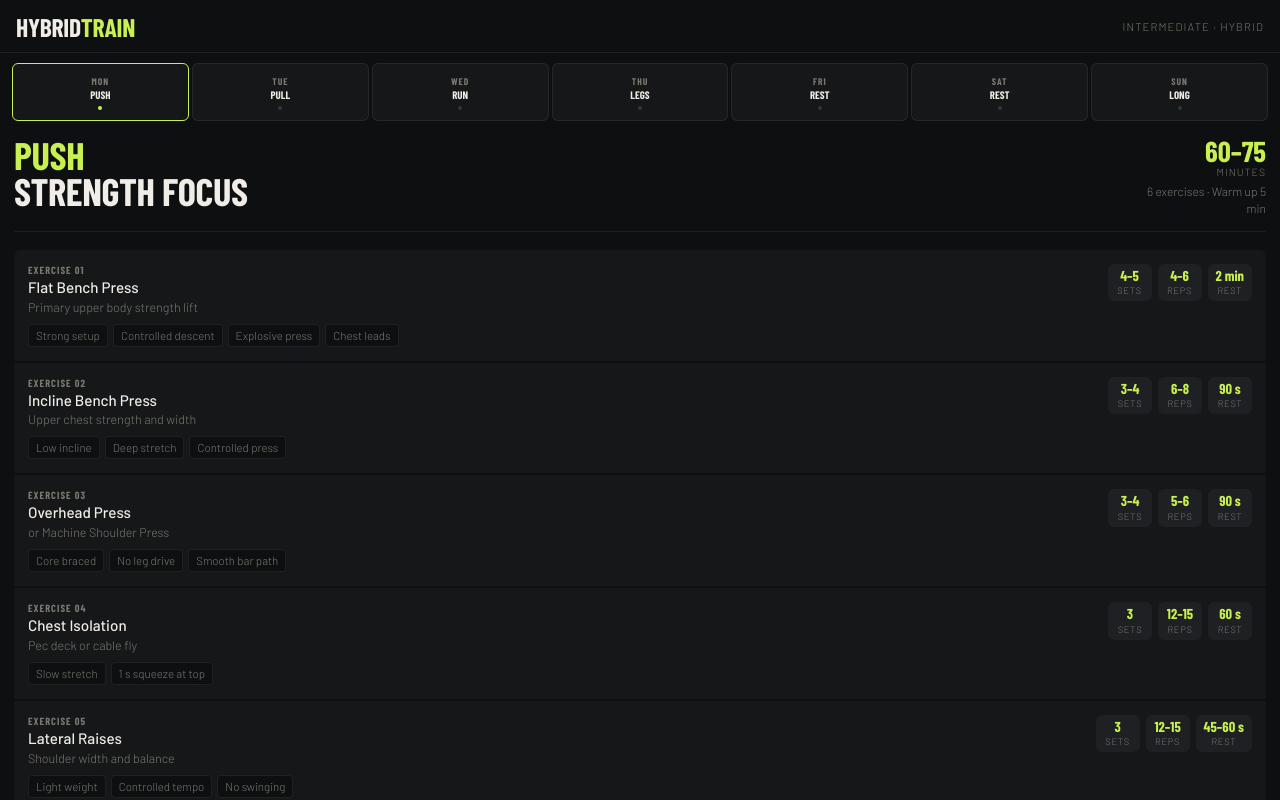
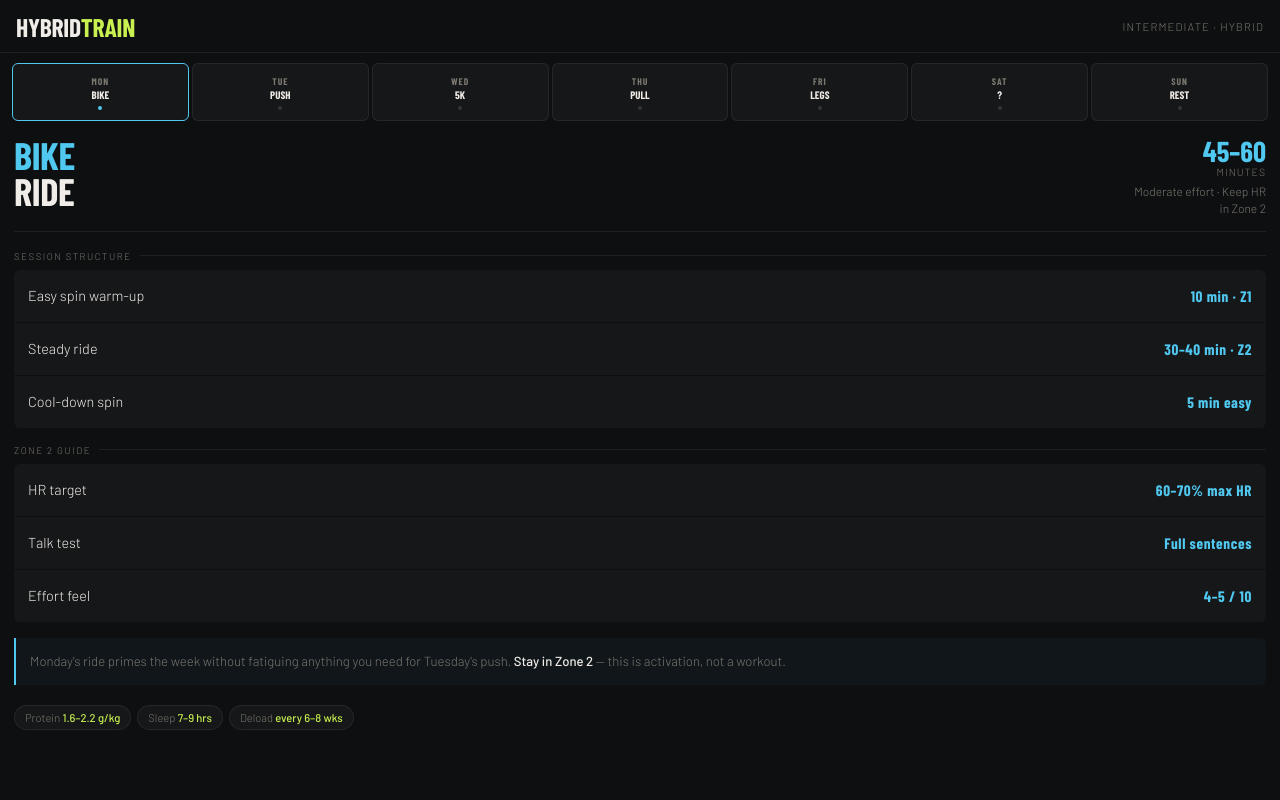
Before and after one commit to funstuff-creator256/hybrid-training-plan, a plain HTML site: page index.html in a window 1280 px wide. Drawn offline with nearby package versions, Linux system fonts and the light colour scheme; a web font is replaced by a local one.

Commit message:
Update index.html

```diff
--- a/index.html
+++ b/index.html
@@ -418,10 +418,28 @@
 <script>
 const days = [
   {
-    id:'mon', name:'Mon', label:'Push', type:'strength',
+    id:'mon', name:'Mon', label:'Bike', type:'cardio',
+    title:['Bike','Ride'], duration:'45–60',
+    meta:'Moderate effort · Keep HR in Zone 2',
+    tip:'Monday\'s ride primes the week without fatiguing anything you need for Tuesday\'s push. <strong>Stay in Zone 2</strong> — this is activation, not a workout.',
+    sections:[
+      {title:'Session structure', exercises:[
+        {name:'Easy spin warm-up', detail:'10 min · Z1'},
+        {name:'Steady ride', detail:'30–40 min · Z2'},
+        {name:'Cool-down spin', detail:'5 min easy'},
+      ]},
+      {title:'Zone 2 guide', exercises:[
+        {name:'HR target', detail:'60–70% max HR'},
+        {name:'Talk test', detail:'Full sentences'},
+        {name:'Effort feel', detail:'4–5 / 10'},
+      ]},
+    ]
+  },
+  {
+    id:'tue', name:'Tue', label:'Push', type:'strength',
     title:['Push','Strength Focus'], duration:'60–75',
-    meta:'6 exercises · Warm up 5 min',
-    tip:'<strong>Heavy compounds first</strong> while CNS is fresh. Keep isolation work controlled — no momentum.',
+    meta:'6 exercises · Chest, shoulders, triceps',
+    tip:'<strong>Compounds first</strong> while CNS is fresh — 4×6–10 on the big lifts. Isolation work is controlled, no momentum.',
     exercises:[
       {num:'01', name:'Flat Bench Press', alt:'Primary upper body strength lift', sets:'4–5', reps:'4–6', rest:'2 min', focus:['Strong setup','Controlled descent','Explosive press','Chest leads']},
       {num:'02', name:'Incline Bench Press', alt:'Upper chest strength and width', sets:'3–4', reps:'6–8', rest:'90 s', focus:['Low incline','Deep stretch','Controlled press']},
@@ -432,10 +450,29 @@ const days = [
     ]
   },
   {
-    id:'tue', name:'Tue', label:'Pull', type:'strength',
+    id:'wed', name:'Wed', label:'5K', type:'cardio',
+    title:['5K','Run'], duration:'25–40',
+    meta:'Easy to moderate pace · Focus on time-on-feet',
+    tip:'Placed between two strength days — <strong>keep the pace honest, not a race effort</strong>. This shouldn\'t blunt Thursday\'s pull session.',
+    sections:[
+      {title:'Session structure', exercises:[
+        {name:'Dynamic warm-up', detail:'5 min · Leg swings, high knees'},
+        {name:'5K run', detail:'Easy to moderate pace'},
+        {name:'Cool-down walk', detail:'3–5 min'},
+        {name:'Static stretch', detail:'5 min'},
+      ]},
+      {title:'Pace guide', exercises:[
+        {name:'Effort feel', detail:'5–6 / 10'},
+        {name:'Talk test', detail:'Short sentences OK'},
+        {name:'Goal', detail:'Consistent pace, not fast'},
+      ]},
+    ]
+  },
+  {
+    id:'thu', name:'Thu', label:'Pull', type:'strength',
     title:['Pull','Strength Focus'], duration:'60–75',
-    meta:'6 exercises · Warm up 5 min',
-    tip:'<strong>Drive elbows, not hands</strong> on all pulls. The biceps are a finisher — don\'t let them take over.',
+    meta:'6 exercises · Back, biceps, rear delts',
+    tip:'<strong>Pull-ups and rows anchor this session.</strong> Drive elbows down and back — not hands. Biceps are a finisher, don\'t let them take over.',
     exercises:[
       {num:'01', name:'Pull Ups', alt:'or Lat Pulldown', sets:'4–5', reps:'4–6', rest:'2 min', focus:['Drive elbows down','Full stretch at top','No momentum']},
       {num:'02', name:'Chest Supported Row', alt:'or Barbell Row', sets:'4–5', reps:'4–6', rest:'2 min', focus:['Neutral spine','Strong scapular squeeze']},
@@ -446,107 +483,79 @@ const days = [
     ]
   },
   {
-    id:'wed', name:'Wed', label:'Run', type:'cardio',
-    title:['Run','Long Slow Run'], duration:'50–70',
-    meta:'Dynamic warm-up 5 min · Leg swings, high knees',
-    tip:'<strong>Stay easy</strong> — legs need to be ready for Thursday\'s leg day.',
-    sections:[
-      {title:'Session structure', exercises:[
-        {name:'Warm-up jog', detail:'5 min easy'},
-        {name:'Long slow run', detail:'40–55 min · Z2'},
-        {name:'Cool-down walk', detail:'5 min'},
-        {name:'Static stretch', detail:'5 min'},
-      ]},
-      {title:'Pace guide', exercises:[
-        {name:'Talk test', detail:'Full sentences'},
-        {name:'Effort feel', detail:'4–5 / 10'},
-        {name:'Target HR', detail:'180 − age'},
-      ]},
-    ]
-  },
-  {
-    id:'thu', name:'Thu', label:'Legs', type:'strength',
+    id:'fri', name:'Fri', label:'Legs', type:'strength',
     title:['Legs','Strength Focus'], duration:'60–70',
-    meta:'5 exercises · Warm up 5 min',
-    tip:'<strong>Hip hinge on the RDL</strong> — don\'t rush the eccentric. Let the hamstrings stretch fully.',
+    meta:'5 exercises · Squat, hinge, unilateral',
+    tip:'<strong>Big fuel and sleep tonight</strong> — Saturday is your buffer. If you choose cardio Saturday, keep it low impact. Save hard runs for Wednesday when legs are fresh.',
     exercises:[
-      {num:'01', name:'Romanian Deadlift', alt:'Posterior chain strength', sets:'4', reps:'5–8', rest:'2 min', focus:['Hip hinge','Hamstring stretch','Neutral spine','Don\'t rush eccentric']},
-      {num:'02', name:'Leg Press', alt:'Primary quad compound', sets:'4', reps:'6–10', rest:'2 min', focus:['Full depth under control','Drive through mid foot and heels','No aggressive lockout']},
-      {num:'03', name:'Leg Extension Machine', alt:'Quad isolation', sets:'3', reps:'10–15', rest:'60–90 s', focus:['1 s squeeze at top','Slow controlled lowering']},
+      {num:'01', name:'Back Squat', alt:'Primary quad strength', sets:'4–5', reps:'4–6', rest:'2 min', focus:['Brace hard','Full depth','Drive knees out','Chest up']},
+      {num:'02', name:'Romanian Deadlift', alt:'Posterior chain strength', sets:'4', reps:'5–8', rest:'2 min', focus:['Hip hinge','Hamstring stretch','Neutral spine','Don\'t rush eccentric']},
+      {num:'03', name:'Bulgarian Split Squat', alt:'Unilateral quad and glute', sets:'3', reps:'8–10 ea.', rest:'90 s', focus:['Front foot loaded','Upright torso','Control the descent']},
       {num:'04', name:'Leg Curl Machine', alt:'Hamstring isolation', sets:'3', reps:'10–15', rest:'60–90 s', focus:['Full range of motion','Strong squeeze','No momentum']},
       {num:'05', name:'Standing Calf Raises', alt:'', sets:'4', reps:'12–20', rest:'45–60 s', focus:['Full stretch at bottom','Pause at top']},
     ]
   },
   {
-    id:'fri', name:'Fri', label:'Rest', type:'rest',
-    title:['Full','Rest'], duration:'—', meta:'No training',
-    rest:true,
-    restCards:[
-      {icon:'😴', title:'Sleep', desc:'Aim for 8+ hours tonight'},
-      {icon:'🥩', title:'Eat well', desc:'Protein + carbs to refuel from the week'},
-      {icon:'💧', title:'Hydrate', desc:'Especially ahead of Sunday\'s long session'},
-    ],
-    tip:'Friday rest sets you up for a quality Sunday. <strong>Don\'t add junk volume.</strong>'
+    id:'sat', name:'Sat', label:'?', type:'optional',
+    title:['Cardio','or Rest'], duration:'0–60', meta:'Optional · Listen to your body',
+    optional: true,
+    satData: {
+      ride: {
+        title:['Easy','Bike Ride'], duration:'30–45', meta:'Low impact · Legs still loaded from Friday',
+        sections:[
+          {title:'Session structure', exercises:[
+            {name:'Easy spin', detail:'30–45 min · Z1–2'},
+            {name:'Keep it mellow', detail:'No hard efforts'},
+          ]},
+        ],
+        tip:'<strong>Best choice after Friday legs.</strong> Easy cycling flushes the legs without adding stress. Keep HR under 65% max.'
+      },
+      run: {
+        title:['Easy','Run'], duration:'20–30', meta:'Only if legs feel good',
+        sections:[
+          {title:'Session structure', exercises:[
+            {name:'Easy jog only', detail:'20–30 min · Z1–2'},
+            {name:'Stop if legs are heavy', detail:'Rest is the better call'},
+          ]},
+        ],
+        tip:'<strong>Only run if legs genuinely feel good.</strong> An easy bike is safer here — save quality run efforts for Wednesday.'
+      },
+      rest: {
+        title:['Full','Rest'], duration:'—', meta:'Best if legs are sore',
+        sections:[
+          {title:'Recovery', exercises:[
+            {name:'Foam roll', detail:'Quads, hamstrings, glutes'},
+            {name:'Easy walk', detail:'10–20 min optional'},
+            {name:'Stretch', detail:'Hips, ankles, thoracic'},
+          ]},
+        ],
+        tip:'<strong>Rest is the smart call</strong> if legs are sore from Friday. Sunday is full rest — two easy days sets up a strong week ahead.'
+      }
+    }
   },
   {
-    id:'sat', name:'Sat', label:'Rest', type:'rest',
-    title:['Full','Rest'], duration:'—', meta:'No training',
-    rest:true,
+    id:'sun', name:'Sun', label:'Rest', type:'rest',
+    title:['Full','Rest'], duration:'—', meta:'Recovery · Light walk or stretching only',
+    rest: true,
     restCards:[
-      {icon:'🚶', title:'Easy walk', desc:'20–30 min max — very low intensity only'},
-      {icon:'🔄', title:'Foam roll', desc:'Legs and upper back'},
-      {icon:'🧘', title:'Stretch', desc:'Hips, thoracic spine, ankles'},
+      {icon:'😴', title:'Sleep', desc:'Prioritise sleep Fri–Sun to absorb the week\'s load'},
+      {icon:'🚶', title:'Light walk', desc:'10–20 min easy walk if you want to move'},
+      {icon:'🧘', title:'Stretching', desc:'Hips, thoracic spine, calves — nothing intense'},
     ],
-    tip:'Two rest days before Sunday means <strong>genuinely fresh legs</strong> for the long session.'
-  },
-  {
-    id:'sun', name:'Sun', label:'Long', type:'cardio',
-    title:['Long','Session'], duration:'60–90', meta:'Alternate each week',
-    tip:'<strong>Zone 2 is the goal</strong> — both ride and run build your aerobic engine. Resist going hard.',
-    sunData: {
-      ride: {
-        title:['Long','Ride'], duration:'60–90', meta:'Indoor or outdoor · Week A',
-        sections:[
-          {title:'Session structure', exercises:[
-            {name:'Easy spin warm-up', detail:'10 min · Z2'},
-            {name:'Steady endurance block', detail:'45–65 min · Z2–3'},
-            {name:'Cool-down spin', detail:'10 min easy'},
-          ]},
-          {title:'Optional finisher', exercises:[
-            {name:'Sprint efforts', detail:'4 × 20 s all-out'},
-          ]},
-        ],
-        tip:'<strong>Zone 2 builds mitochondrial density</strong> — the engine of hybrid performance. Resist going hard.'
-      },
-      run: {
-        title:['Long','Run'], duration:'60–80', meta:'Easy aerobic effort · Week B',
-        sections:[
-          {title:'Session structure', exercises:[
-            {name:'Warm-up jog', detail:'5 min easy'},
-            {name:'Long slow run', detail:'50–65 min · Z2'},
-            {name:'Cool-down walk', detail:'5–10 min'},
-            {name:'Static stretch', detail:'5 min'},
-          ]},
-          {title:'Pace guide', exercises:[
-            {name:'Talk test', detail:'Full sentences, no gasping'},
-            {name:'Effort feel', detail:'4–5 / 10'},
-            {name:'Target HR', detail:'180 − age'},
-          ]},
-        ],
-        tip:'Week B long run. <strong>Wednesday\'s run builds the base</strong> that makes this feel manageable.'
-      }
-    }
+    tip:'<strong>3 strength + 2–3 cardio sessions is solid weekly volume.</strong> Full rest Sunday means you start Monday\'s ride properly recovered.'
   },
 ];
 
 let activeDay = 'mon';
-let sunMode = 'ride'; // 'ride' or 'run'
+let sunMode = 'ride';
+let satMode = 'ride';
 
 function setDay(id) { activeDay = id; renderAll(); }
 function setSunMode(m) { sunMode = m; renderAll(); }
+function setSatMode(m) { satMode = m; renderAll(); }
 
-function ac(type) { return type==='cardio'?'blue':type==='rest'?'gray':''; }
-function hl(type) { return type==='cardio'?'hl-blue':type==='rest'?'hl-gray':'hl'; }
+function ac(type) { return type==='cardio'||type==='optional'?'blue':type==='rest'?'gray':''; }
+function hl(type) { return type==='cardio'||type==='optional'?'hl-blue':type==='rest'?'hl-gray':'hl'; }
 
 function renderExercises(d, a) {
   if (d.exercises) {
@@ -587,9 +596,13 @@ function renderExercises(d, a) {
     </div>`).join('');
 }
 
+function btnStyle(active, color) {
+  return `font-family:'Barlow Condensed',sans-serif;font-size:0.78rem;font-weight:700;letter-spacing:0.06em;text-transform:uppercase;padding:7px 12px;border:1px solid ${active?color:'var(--border2)'};background:${active?color:'transparent'};color:${active?'#0e0f11':'var(--muted)'};border-radius:4px;cursor:pointer;min-height:36px;`;
+}
+
 function renderNav() {
   document.getElementById('dayNav').innerHTML = days.map(d=>`
-    <div class="day-pill type-${d.type}${d.id===activeDay?' active':''}" onclick="setDay('${d.id}')">
+    <div class="day-pill type-${d.type==='optional'?'cardio':d.type}${d.id===activeDay?' active':''}" onclick="setDay('${d.id}')">
       <span class="pill-name">${d.name}</span>
       <span class="pill-label">${d.label}</span>
       <div class="pill-dot"></div>
@@ -599,7 +612,6 @@ function renderNav() {
 function renderMain() {
   const d = days.find(x=>x.id===activeDay)||days[0];
   const a = ac(d.type), h = hl(d.type);
-
   let title = d.title, duration = d.duration, meta = d.meta, tip = d.tip;
   let body = '';
 
@@ -609,14 +621,25 @@ function renderMain() {
         <div class="rest-icon">${c.icon}</div>
         <div><div class="rest-text-title">${c.title}</div><div class="rest-text-desc">${c.desc}</div></div>
       </div>`).join('')}</div>`;
+  } else if (d.satData) {
+    const sd = d.satData[satMode];
+    title = sd.title; duration = sd.duration; meta = sd.meta; tip = sd.tip;
+    const toggle = `
+      <div style="display:flex;gap:6px;margin-bottom:16px;align-items:center;flex-wrap:wrap;">
+        <span style="font-size:0.65rem;letter-spacing:0.1em;text-transform:uppercase;color:var(--muted);margin-right:2px;">Today</span>
+        <button onclick="setSatMode('ride')" style="${btnStyle(satMode==='ride','var(--cardio)')}">Bike</button>
+        <button onclick="setSatMode('run')" style="${btnStyle(satMode==='run','var(--cardio)')}">Run</button>
+        <button onclick="setSatMode('rest')" style="${btnStyle(satMode==='rest','var(--rest)')}">Rest</button>
+      </div>`;
+    body = toggle + renderExercises(sd, a);
   } else if (d.sunData) {
     const sd = d.sunData[sunMode];
     title = sd.title; duration = sd.duration; meta = sd.meta; tip = sd.tip;
     const toggle = `
       <div style="display:flex;gap:6px;margin-bottom:16px;align-items:center;">
         <span style="font-size:0.65rem;letter-spacing:0.1em;text-transform:uppercase;color:var(--muted);margin-right:4px;">This week</span>
-        <button onclick="setSunMode('ride')" style="font-family:'Barlow Condensed',sans-serif;font-size:0.8rem;font-weight:700;letter-spacing:0.06em;text-transform:uppercase;padding:7px 14px;border:1px solid ${sunMode==='ride'?'var(--cardio)':'var(--border2)'};background:${sunMode==='ride'?'var(--cardio)':'transparent'};color:${sunMode==='ride'?'#0e0f11':'var(--muted)'};border-radius:4px;cursor:pointer;min-height:36px;">Ride</button>
-        <button onclick="setSunMode('run')" style="font-family:'Barlow Condensed',sans-serif;font-size:0.8rem;font-weight:700;letter-spacing:0.06em;text-transform:uppercase;padding:7px 14px;border:1px solid ${sunMode==='run'?'var(--cardio)':'var(--border2)'};background:${sunMode==='run'?'var(--cardio)':'transparent'};color:${sunMode==='run'?'#0e0f11':'var(--muted)'};border-radius:4px;cursor:pointer;min-height:36px;">Run</button>
+        <button onclick="setSunMode('ride')" style="${btnStyle(sunMode==='ride','var(--cardio)')}">Ride</button>
+        <button onclick="setSunMode('run')" style="${btnStyle(sunMode==='run','var(--cardio)')}">Run</button>
       </div>`;
     body = toggle + renderExercises(sd, a);
   } else {
@@ -646,6 +669,7 @@ function renderMain() {
 function renderAll() { renderNav(); renderMain(); }
 window.setDay = setDay;
 window.setSunMode = setSunMode;
+window.setSatMode = setSatMode;
 renderAll();
 </script>
 </body>
```
